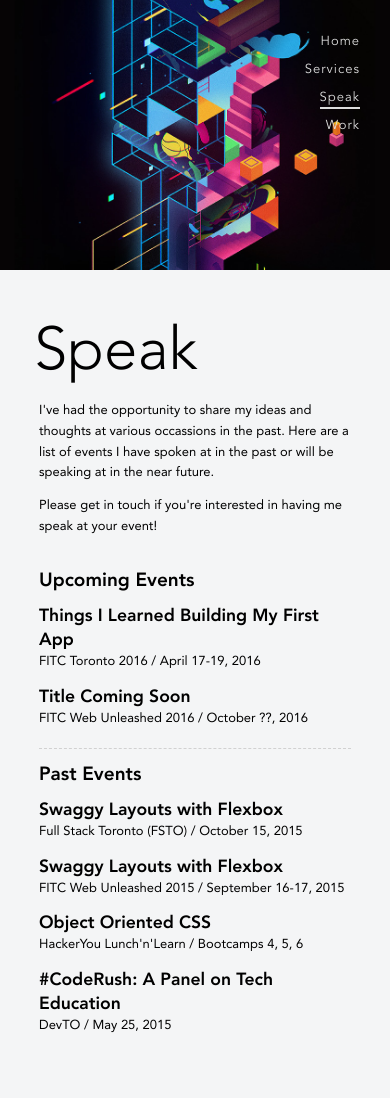
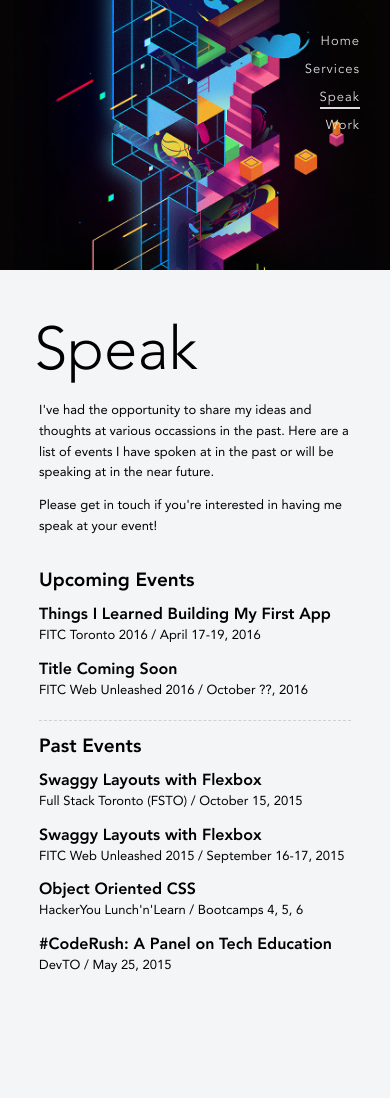
Before and after one commit to harisaurus/harisaurus.github.io, a Jekyll site: the page built from speak.html, in a window 390 px wide. Built offline with Jekyll 4.4.1, drawn with Linux system fonts in a browser that asks for light colours; after the commit the page ends 1038 px from its top, so only the background shows below that.

Commit message:
update h3 sizing for mobile breakpoint

```diff
--- a/_sass/_typography.scss
+++ b/_sass/_typography.scss
@@ -158,6 +158,12 @@ h2 {
 	}
 }
 
+h3 {
+	@include breakpoint(palm) {
+		font-size: 16px;
+	}
+}
+
 
 a {
 	color: #1067c6;
```
